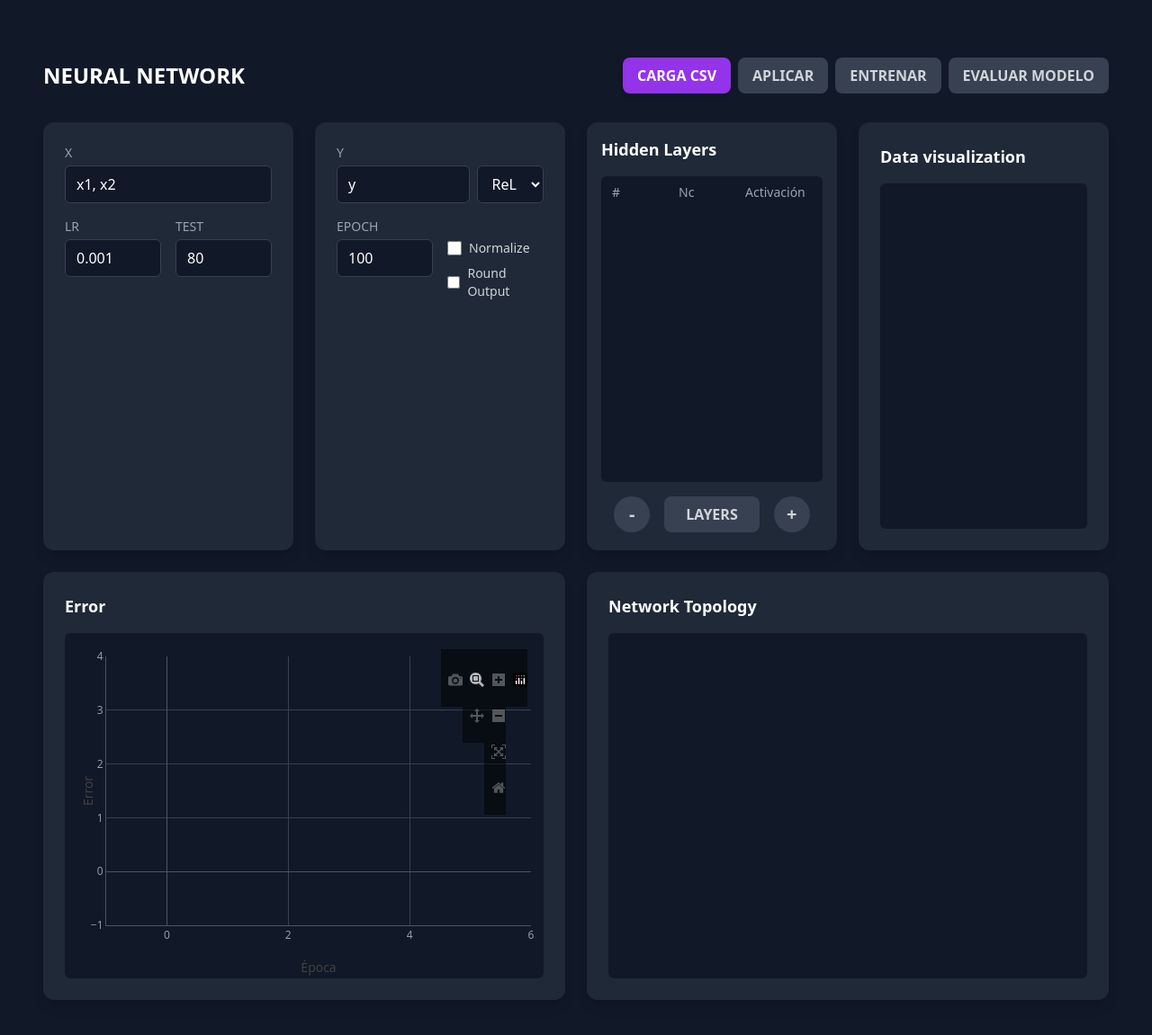
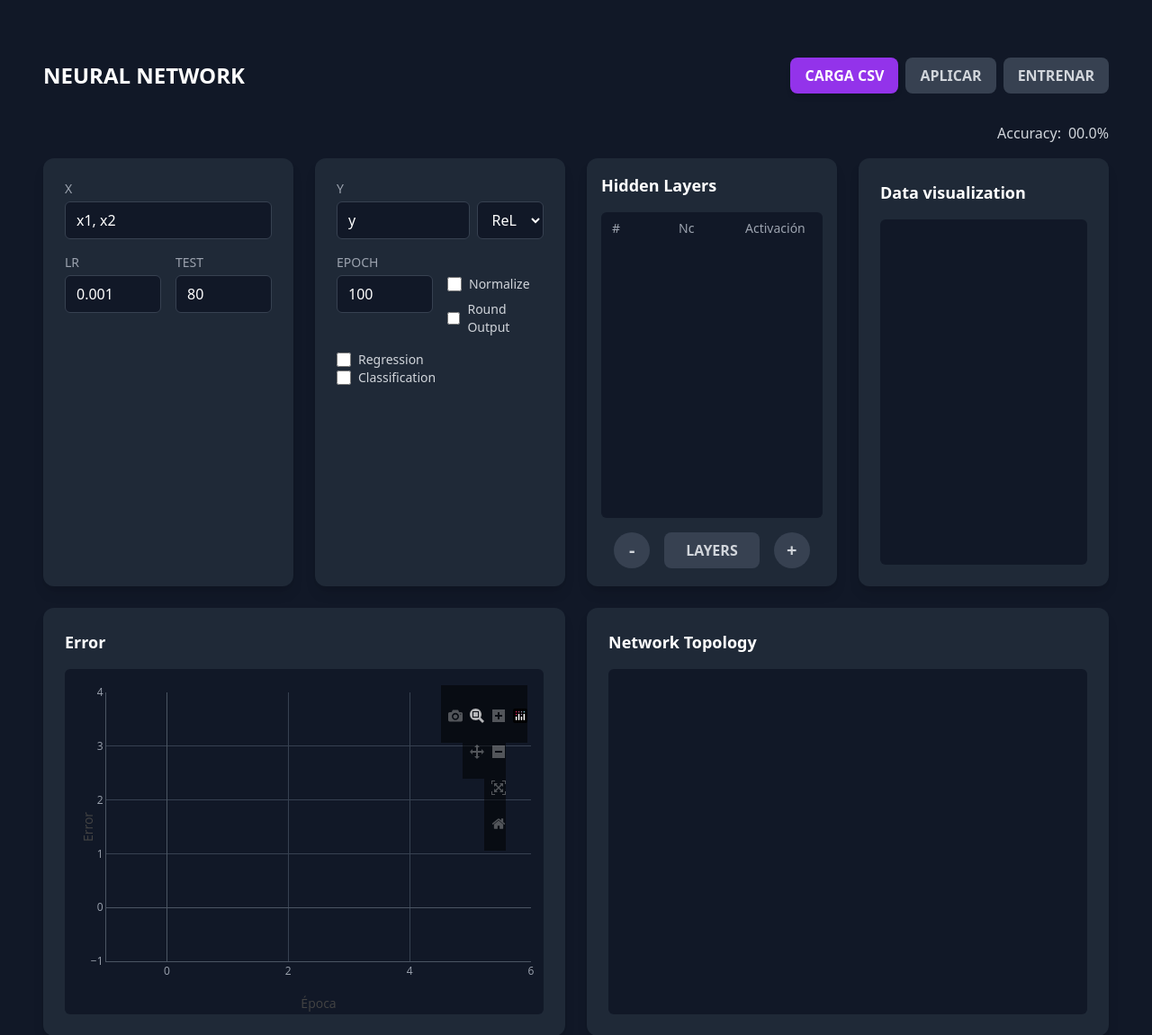
Before and after one commit to lemisora/neuron-django, a Django app: page / in a window 1280 px wide. Shown: the top 1151 px of the page at 90% size. Before the commit the page ends 1112 px from the top, so only its background shows below. Run offline with Django 5.2, Linux system fonts and the light colour scheme; some libraries are stand-ins or nearby versions.

Commit message:
Se añade etiqueta de 'Accuracy' y opciones para Regresión y Clasificación

```diff
--- a/src/core/templates/core/home.html
+++ b/src/core/templates/core/home.html
@@ -27,13 +27,14 @@
                 >
                     ENTRENAR
                 </button>
-                <button
-                    class="bg-gray-700 text-gray-300 font-semibold py-2 px-4 rounded-lg hover:bg-gray-600 transition duration-300"
-                >
-                    EVALUAR MODELO
-                </button>
             </div>
         </header>
+
+        <div class="justify-end flex my-4">
+            <!-- Se colocará un texto que muestra el valor de exactitud (Accuracy)-->
+            <label class="mr-2">Accuracy: </label>
+            <span id="accuracy"> 00.0 </span> %
+        </div>
 
         <div class="grid grid-cols-1 md:grid-cols-2 lg:grid-cols-4 gap-6">
             <div class="bg-gray-800 p-6 rounded-xl shadow-lg space-y-4">
@@ -143,6 +144,32 @@
                                 >Round Output</label
                             >
                         </div>
+                    </div>
+                </div>
+
+                <div class="grid" grid-cols-2 gap-4>
+                    <div class="flex items-center">
+                        <input
+                            id="regression"
+                            type="checkbox"
+                            class="h-4 w-4 rounded border-gray-600 bg-gray-900 text-purple-600 focus:ring-purple-500"
+                        />
+                        <label
+                            for="regression"
+                            class="ml-2 block text-sm text-gray-300">Regression</label
+                        >
+                    </div>
+
+                    <div class="flex items-center">
+                        <input
+                            id="classification"
+                            type="checkbox"
+                            class="h-4 w-4 rounded border-gray-600 bg-gray-900 text-purple-600 focus:ring-purple-500"
+                        />
+                        <label
+                            for="classification"
+                            class="ml-2 block text-sm text-gray-300">Classification</label
+                        >
                     </div>
                 </div>
             </div>
--- a/src/static/css/output.css
+++ b/src/static/css/output.css
@@ -621,6 +621,26 @@ video {
   margin-right: auto;
 }
 
+.mx-4 {
+  margin-left: 1rem;
+  margin-right: 1rem;
+}
+
+.mx-8 {
+  margin-left: 2rem;
+  margin-right: 2rem;
+}
+
+.my-8 {
+  margin-top: 2rem;
+  margin-bottom: 2rem;
+}
+
+.my-4 {
+  margin-top: 1rem;
+  margin-bottom: 1rem;
+}
+
 .mb-1 {
   margin-bottom: 0.25rem;
 }
@@ -641,20 +661,24 @@ video {
   margin-left: 0.5rem;
 }
 
-.mr-8 {
-  margin-right: 2rem;
+.ml-4 {
+  margin-left: 1rem;
 }
 
 .mt-4 {
   margin-top: 1rem;
 }
 
-.ml-4 {
-  margin-left: 1rem;
+.mt-8 {
+  margin-top: 2rem;
 }
 
-.ml-8 {
-  margin-left: 2rem;
+.mt-16 {
+  margin-top: 4rem;
+}
+
+.mr-2 {
+  margin-right: 0.5rem;
 }
 
 .block {
@@ -775,6 +779,10 @@ video {
 
 .items-center {
   align-items: center;
+}
+
+.justify-end {
+  justify-content: flex-end;
 }
 
 .justify-center {
```
Also changed, not shown: other parts of src/static/css/output.css (+20 -46 lines).
